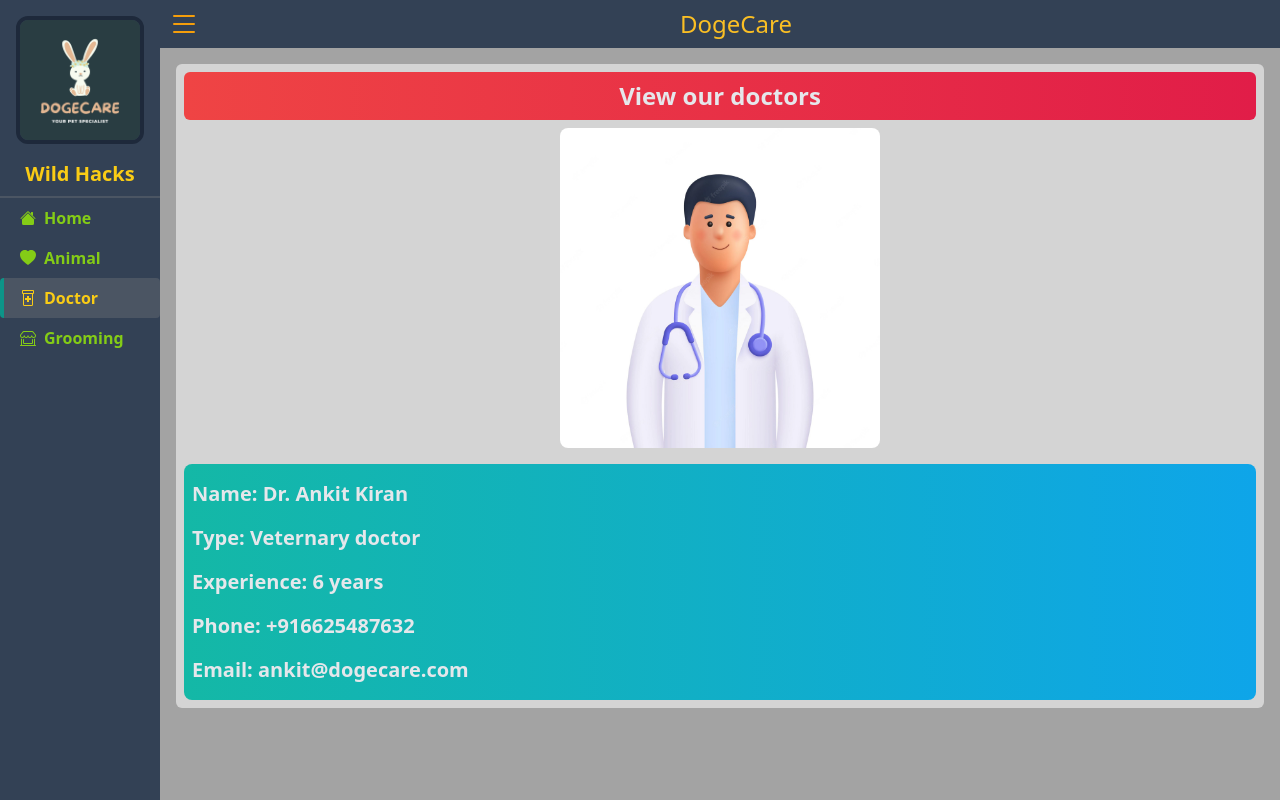
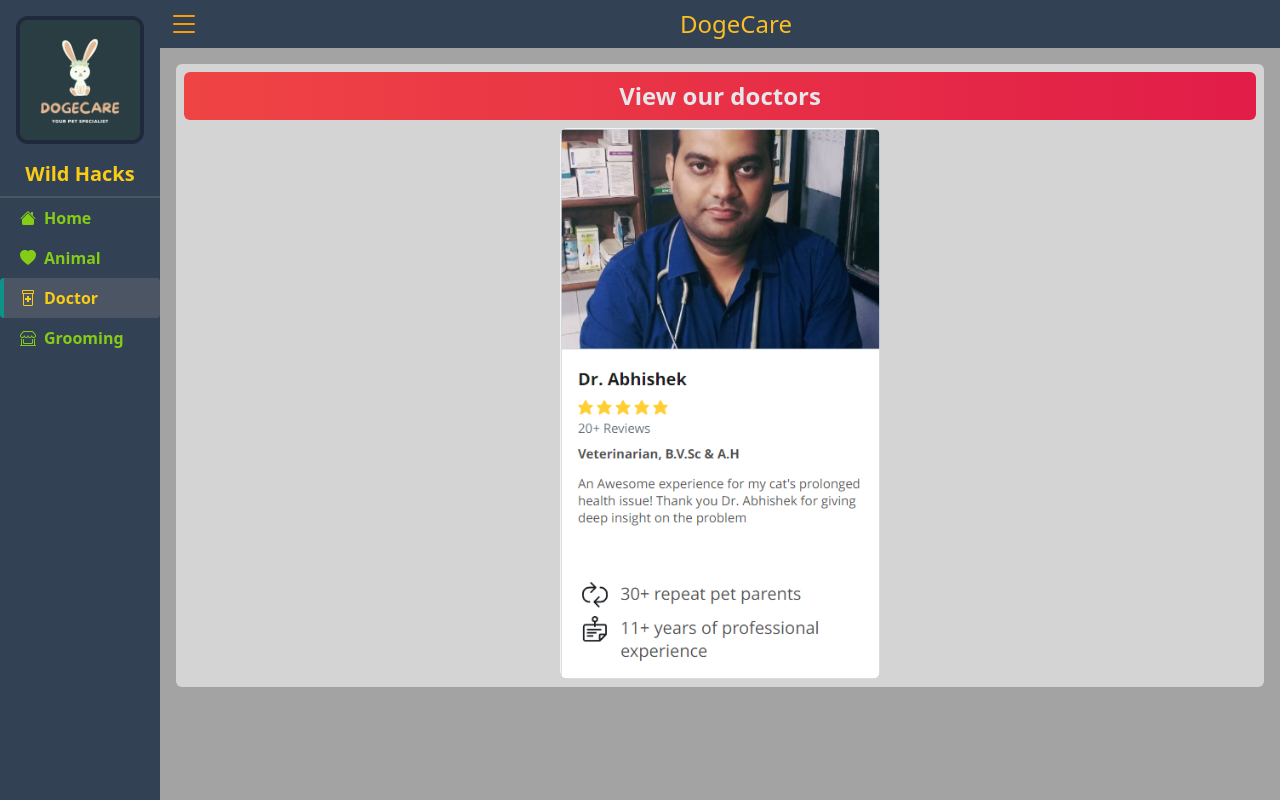
Before and after one commit to ayushshaw90/Wild-hacks, a React (Vite) app: page /doctor in a window 1280 px wide. Built offline with nearby package versions, Linux system fonts and the light colour scheme.

Commit message:
doctor image

```diff
--- a/src/components/Doctor.jsx
+++ b/src/components/Doctor.jsx
@@ -1,18 +1,17 @@
 function IndividualDoctor(){
     return(
         <div>
-            <img src="images/doctor1.webp" alt="" className="w-80 mx-auto rounded-lg" />
-            <div className="pt-4">
-                {/* Details of doctor  */}
+            <img src="images/dr.png" alt="" className="w-80 mx-auto rounded-lg" />
+            {/* <div className="pt-4">
                 <ul className="text-xl p-2 rounded-lg bg-gradient-to-r from-teal-500 to-sky-500 text-gray-200 font-semibold">
-                    <li className="py-2">Name: <span>Dr. Ankit Kiran</span></li>
+                    <li className="py-2">Name: <span>Dr. Ankit</span></li>
                     <li className="py-2">Type: <span>Veternary doctor</span></li>
                     <li className="py-2">Experience: <span>6 years</span></li>
                     <li className="py-2">Phone: <span><a href="tel:+916625487632">+916625487632</a></span></li>
                     <li className="py-2">Email: <span><a href="mailto:ayushshaw@gmail.com">ankit@dogecare.com</a></span></li>
 
                 </ul>
-            </div>
+            </div>  */}
         </div>
     )
 }
```
Also changed, not shown: public/images/dr.png (added).
